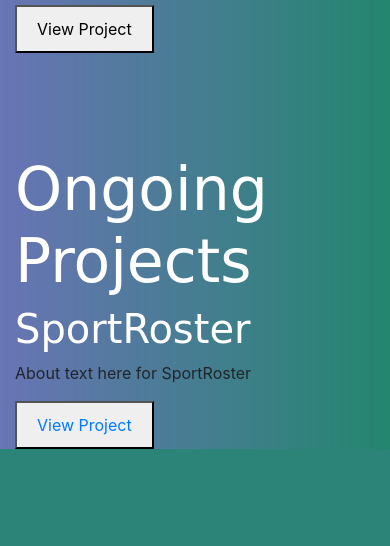
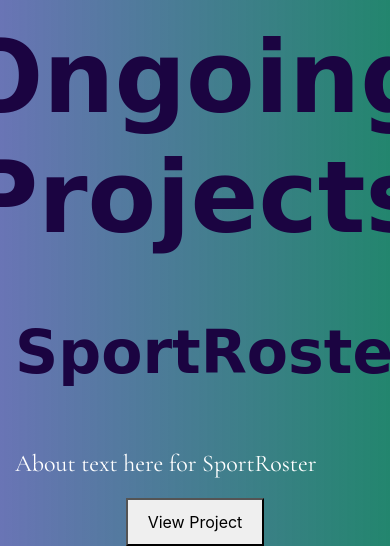
Before and after one commit to BWuthrich06/Portfolio, a Flask app: page /projects in a window 390 px wide; the page is wider, and only the part inside the window is pictured. Shown: the part 2282-2828 px from the top of that part. Before the commit the page ends 2731 px from the top of that part, so only its background shows below. Run offline with Flask 3, Linux system fonts and the light colour scheme; some libraries are stand-ins or nearby versions; some web fonts are replaced.

Commit message:
Added ongoing project section

```diff
--- a/static/style.css
+++ b/static/style.css
@@ -107,24 +107,27 @@
     padding-left: 100px;
     font-size: 100px;
     font-family: 'Ephesis', cursive;
-    color: white;
+    color: rgb(27, 4, 65);
+    font-weight: bold;
 }
 
 /* Projects */
 #capstone_project_header {
-    color: white;
+    color: rgb(27, 4, 65);
     font-family: 'Ephesis', cursive;
     display: flex;
     justify-content: center;
     margin-top: 180px;
     font-size: 100px;
+    font-weight: bold;
 }
 
 #continuing_care_header {
-    color: white;
+    color: rgb(27, 4, 65);
     font-family: 'Ephesis', cursive;
     padding-top: 100px;
     font-size: 60px;
+    font-weight: bold;
 }
 
 #continuing_care_text {
@@ -133,11 +136,17 @@
     font-size: 24px;
     padding-right: 50px;
     padding-top: 50px;
+    padding-bottom: 30px;
 }
 
 #continuing_care_video {
     margin-top: 300px;
 }
+
+@media (max-width: 576px) {
+    #continuing_care_video {
+        height: auto;
+    }
 
 #continuing_care_link {
     color: black;
@@ -151,23 +160,40 @@
 }
 
 #ongoing_projects {
-    color: white;
+    color: rgb(27, 4, 65);
     font-family: 'Ephesis', cursive;
     padding-top: 100px;
-    font-size: 60px;
+    font-size: 100px;
+    padding-bottom: 50px;
+    font-weight: bold;
+    display: flex;
+    justify-content: center;
 }
 
 #sport_roster_header {
-    color: white;
+    color: rgb(27, 4, 65);
     font-family: 'Ephesis', cursive;
-    font-size: 40px;
+    font-size: 60px;
+    padding-bottom: 50px;
+    font-weight: bold;
 }
 
-#ongoing_project_button {
+#sport_roster_text {
+    color: white;
+    font-family: 'Cormorant Garamond', serif;
+    font-size: 24px;
+}
+
+#sport_roster_project_button {
     padding-left: 20px;
     padding-bottom: 10px;
     padding-top: 10px;
     padding-right: 20px;
+
+}
+
+#sport_roster_link {
+    color: black;
 }
 
 
@@ -182,7 +208,8 @@
     display: flex;
     font-family: 'Ephesis', cursive;
     font-size: 100px;
-    color: white;
+    color: rgb(27, 4, 65);
+    font-weight: bold;
 }
 
 /* Email */
--- a/templates/projects.html
+++ b/templates/projects.html
@@ -4,8 +4,8 @@
 
 {% block body %}
 <div class="container">
-    <div class="row">
-        <div class="col-12">
+    <div class="row center-content">
+        <div class="col-12 text-center">
             <h1 id="capstone_project_header">Capstone Project</h1>
         </div>
     </div>
@@ -32,16 +32,16 @@
         </div>
     </div>
 
-    <div class="row">
-        <div class="col-12">
+    <div class="row center-content">
+        <div class="col-12 text-center">
             <button id="continuing_care_button">
                 <a href="https://github.com/BWuthrich06/My_Health_Project" id="continuing_care_link">View Project</a>
             </button>
         </div>
     </div>
 
-    <div class="row">
-        <div class="col-12">
+    <div class="row center-content">
+        <div class="col-12 text-center">
             <h1 id="ongoing_projects">Ongoing Projects</h1>
         </div>
     </div>
@@ -58,10 +58,10 @@
         </div>
     </div>
 
-    <div class="row">
-        <div class="col-12">
-            <button id="ongoing_project_button">
-                <a href="https://github.com/BWuthrich06/SportTeamApp" target="_blank">View Project</a>
+    <div class="row center-content">
+        <div class="col-12 text-center">
+            <button id="sport_roster_project_button">
+                <a href="https://github.com/BWuthrich06/SportTeamApp" target="_blank" id="sport_roster_link">View Project</a>
             </button>
         </div>
     </div>
```
